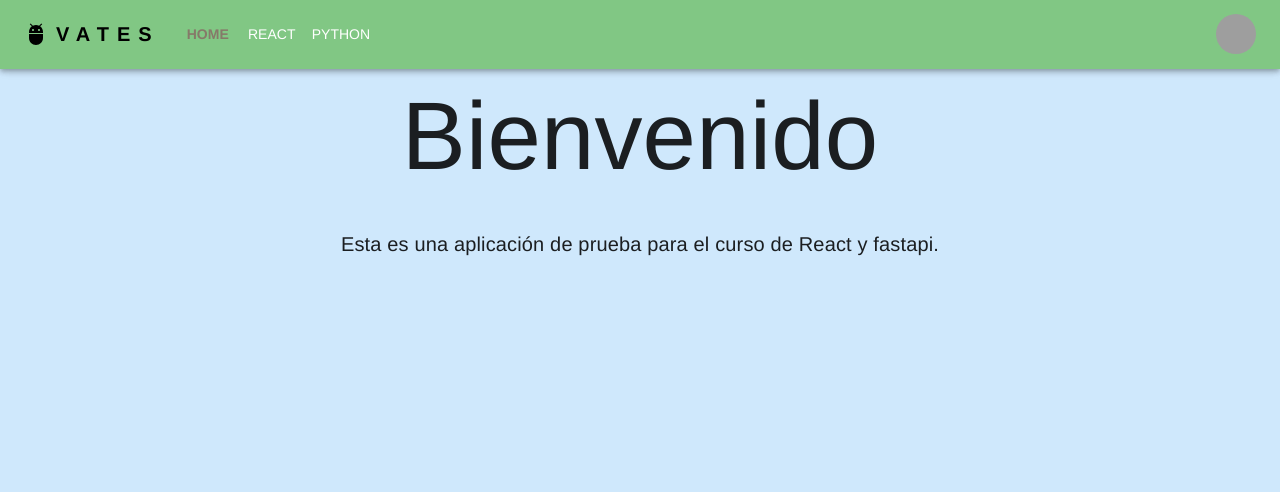
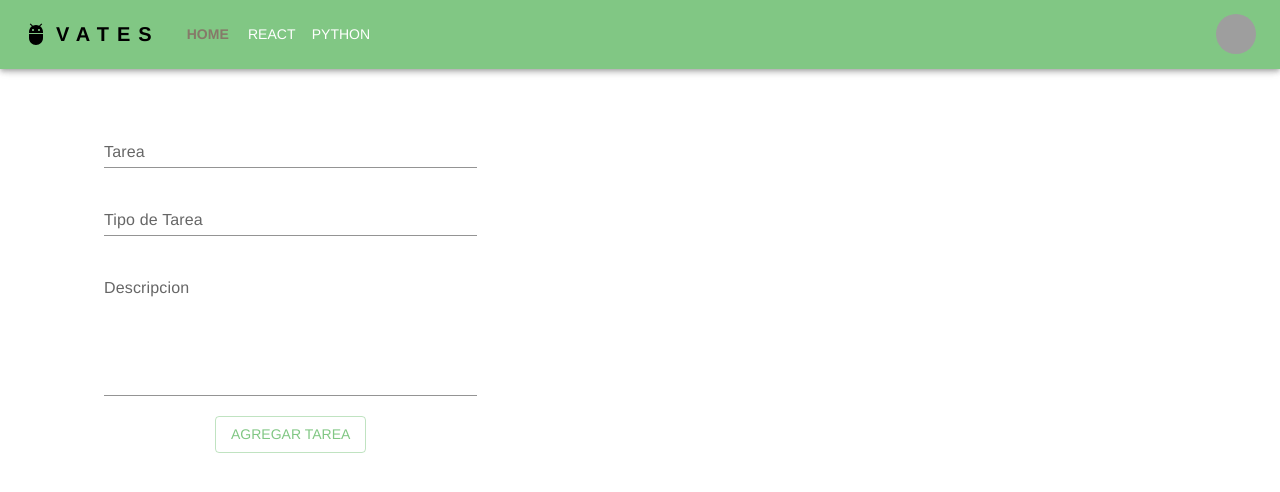
Before and after one commit to JuanErcole/pruebas-vates, a React (Vite) app: page / in a window 1280 px wide. Shown: the top 492 px of the page. Built offline with nearby package versions, Linux system fonts and the light colour scheme; grey boxes are pictures that could not be loaded.

Commit message:
cambios en el formulario(ver errores)

```diff
--- a/index.html
+++ b/index.html
@@ -2,11 +2,14 @@
 <html lang="es">
   <head>
     <meta charset="UTF-8" />
-    <link rel="icon" type="image/svg+xml" href="/vite.svg" />
+    <link
+      rel="stylesheet"
+      href="https://fonts.googleapis.com/icon?family=Material+Icons"
+    />
     <meta name="viewport" content="width=device-width, initial-scale=1.0" />
-    <title>Vite + React</title>
+    <title></title>
   </head>
-  <body style='background-color: #cfe8fc'>
+  <body>
     <div id="root"></div>
     <script type="module" src="/src/main.jsx"></script>
   </body>
--- a/package.json
+++ b/package.json
@@ -10,8 +10,8 @@
     "preview": "vite preview"
   },
   "dependencies": {
-    "@emotion/react": "^11.10.8",
-    "@emotion/styled": "^11.10.8",
+    "@emotion/react": "^11.11.0",
+    "@emotion/styled": "^11.11.0",
     "@fontsource/montserrat": "^4.5.14",
     "@mui/icons-material": "^5.11.16",
     "@mui/material": "^5.12.3",
@@ -21,7 +21,7 @@
     "react-dom": "^18.2.0",
     "react-lottie": "^1.2.3",
     "react-router-dom": "^6.11.1",
-    "styled-components": "^5.3.10"
+    "styled-components": "^6.0.0-rc.1"
   },
   "devDependencies": {
     "@types/react": "^18.0.28",
--- /dev/null
+++ b/src/App.css
@@ -0,0 +1,6 @@
+html {
+    box-sizing: border-box;
+  }
+  *, *:before, *:after {
+    box-sizing: inherit;
+  }
--- /dev/null
+++ b/src/components/Card.jsx
@@ -0,0 +1,29 @@
+import * as React from "react";
+import Card from "@mui/material/Card";
+import CardActions from "@mui/material/CardActions";
+import CardContent from "@mui/material/CardContent";
+import CardMedia from "@mui/material/CardMedia";
+import DialogButton from "./DialogButton";
+import Typography from "@mui/material/Typography";
+import { IconButton } from "@mui/material";
+import DeleteIcon from '@mui/icons-material/Delete';
+
+
+export default function CardComponent({ id, name, desc, age, img, handleDelete }) {
+  return (
+    <Card sx={{ maxWidth: 400 }}>
+      <CardMedia sx={{ height: 250, width: 300 }} component='img' image={img} />
+      <CardContent>
+        <Typography variant="body2" color="text.secondary">
+          Hola me llamo {name} y tengo {age} años
+        </Typography>
+      </CardContent>
+      <CardActions>
+        <DialogButton name={name} desc={desc}/>
+        <IconButton aria-label="delete">
+          <DeleteIcon size="small" onClick={() => handleDelete(id)} />
+        </IconButton>
+      </CardActions>
+    </Card>
+  );
+}
--- /dev/null
+++ b/src/components/DialogButton.jsx
@@ -0,0 +1,89 @@
+import * as React from 'react';
+import PropTypes from 'prop-types';
+import Button from '@mui/material/Button';
+import { styled } from '@mui/material/styles';
+import Dialog from '@mui/material/Dialog';
+import DialogTitle from '@mui/material/DialogTitle';
+import DialogContent from '@mui/material/DialogContent';
+import DialogActions from '@mui/material/DialogActions';
+import IconButton from '@mui/material/IconButton';
+import CloseIcon from '@mui/icons-material/Close';
+import Typography from '@mui/material/Typography';
+
+const BootstrapDialog = styled(Dialog)(({ theme }) => ({
+  '& .MuiDialogContent-root': {
+    padding: theme.spacing(2),
+  },
+  '& .MuiDialogActions-root': {
+    padding: theme.spacing(1),
+  },
+}));
+
+function BootstrapDialogTitle(props) {
+  const { children, onClose, ...other } = props;
+
+  return (
+    <DialogTitle sx={{ m: 0, p: 2 }} {...other}>
+      {children}
+      {onClose ? (
+        <IconButton
+          aria-label="close"
+          onClick={onClose}
+          sx={{
+            position: 'absolute',
+            right: 8,
+            top: 8,
+            color: (theme) => theme.palette.grey[500],
+          }}
+        >
+          <CloseIcon />
+        </IconButton>
+      ) : null}
+    </DialogTitle>
+  );
+}
+
+BootstrapDialogTitle.propTypes = {
+  children: PropTypes.node,
+  onClose: PropTypes.func.isRequired,
+};
+
+export default function DialogButton(props) {
+  const [open, setOpen] = React.useState(false);
+
+  const handleClickOpen = () => {
+    setOpen(true);
+  };
+  const handleClose = () => {
+    setOpen(false);
+  };
+
+  return (
+    <div>
+      <Button variant="outlined" onClick={handleClickOpen}>
+        Ver Más
+      </Button>
+      <BootstrapDialog
+        onClose={handleClose}
+        aria-labelledby="customized-dialog-title"
+        open={open}
+      >
+        <BootstrapDialogTitle id="customized-dialog-title" onClose={handleClose}>
+          <Typography variant="h6" component="h2">
+            Información de {props.name}
+          </Typography>
+        </BootstrapDialogTitle>
+        <DialogContent dividers>
+          <Typography gutterBottom>
+            {props.desc}
+          </Typography>
+        </DialogContent>
+        <DialogActions>
+          <Button autoFocus onClick={handleClose}>
+            Volver
+          </Button>
+        </DialogActions>
+      </BootstrapDialog>
+    </div>
+  );
+}
--- /dev/null
+++ b/src/components/Form/ButtonsChanges.jsx
@@ -0,0 +1,22 @@
+import Button from "@mui/material/Button";
+import Box from "@mui/material/Box";
+import { FormEvents } from "./FormEvents";
+
+export function ButtonsGroup({ handleSubmit }) {
+  return (
+    <Box
+      sx={{
+        display: "flex",
+        flexDirection: "column",
+        alignItems: "center",
+        "& > *": {
+          m: 1,
+        },
+      }}
+    >
+        <Button key="add" variant="outlined" type="submit" onClick={() => handleSubmit("add")}>
+          Agregar Tarea
+        </Button>
+    </Box>
+  );
+}
--- /dev/null
+++ b/src/components/Form/Form.jsx
@@ -0,0 +1,93 @@
+import { Grid, TextField } from "@mui/material";
+import React, { useState } from "react";
+import { ButtonsGroup } from "./ButtonsChanges";
+
+
+
+const initialStateTasks = {
+  tasks: "",
+  typeTask: "",
+  description: "",
+};
+
+export const Form = ({ handleSubmit }) => {
+  const [inputsTasks, setInputs] = useState(initialStateTasks);
+
+  const { tasks, typeTask, description } = inputsTasks;
+
+  const handleInputChange = ({ target }) => {
+    const { name, value } = target;
+    setInputs({
+      ...inputsTasks,
+      [name]: value,
+    });
+  };
+
+  const onTaskEvent = (e) => {
+    e.preventDefault();
+    handleSubmit(
+      inputsTasks.tasks,
+      inputsTasks.typeTask,
+      inputsTasks.description
+    );
+    console.log("Tarea agregada:", inputsTasks);
+    setInputs(initialStateTasks);
+  };
+
+  return (
+    <>
+      <Grid
+        item
+        xs={4}
+        display="flex"
+        flexDirection="column"
+        justifyContent="center"
+        autoComplete="off"
+        sx={{
+          m: 5,
+        }}
+      >
+        <form
+          onSubmit={onTaskEvent}
+          style={{
+            display: "flex",
+            flexDirection: "column",
+            gap: "20px",
+          }}
+        >
+          <TextField
+            id="standard-basic"
+            type="text"
+            name="tasks"
+            value={tasks}
+            variant="standard"
+            label="Tarea"
+            onChange={handleInputChange}
+          />
+          <TextField
+            id="standard-basic"
+            variant="standard"
+            value={typeTask}
+            type="text"
+            name="typeTask"
+            label="Tipo de Tarea"
+            onChange={handleInputChange}
+          />
+          <TextField
+            id="standard-multiline-static"
+            multiline
+            rows={5}
+            variant="standard"
+            value={description}
+            type="message"
+            name="description"
+            label="Descripcion"
+            onChange={handleInputChange}
+          />
+          <ButtonsGroup handleSubmit={handleSubmit}/>
+        </form>
+
+      </Grid>
+    </>
+  );
+};
--- /dev/null
+++ b/src/components/Form/FormEvents.jsx
@@ -0,0 +1,54 @@
+import React from "react";
+import { Form } from "./Form";
+
+export const FormEvents = () => {
+
+   const [todos, setTodos] = useState([]);
+
+//   const handleDelete = (id) => {
+//     const newTodos = todos.filter(todo => todo.id !== id);
+//     setTodos(newTodos)
+//   }
+
+//   const handleCheck = (id) => {
+
+//     const newTodos = todos.map(todo => {
+//       if (todo.id === id) {
+//         return {
+//           ...todo,
+//           done: !todo.done
+//         }
+//       } else {
+//         return todo
+//       }
+//     })
+//     setTodos(newTodos)
+
+//   }
+
+  const handleSubmit = (tasks, typeTask, description) => {
+
+    setToDos([
+      ...toDos,
+      {
+        id: new Date().getTime(),
+        tasks,
+        typeTask,
+        description,
+        done: false,
+      },
+    ]);
+  };
+
+  return (
+    <>
+      <Grid container spacing={2} justifyContent="center">
+        <Grid item xs={12} textAlign="center">
+          <Typography variant="h2">Prueba Nro. 2</Typography>
+        </Grid>
+
+        <Form handleSubmit={handleSubmit} />
+      </Grid>
+    </>
+  );
+};
--- a/src/index.css
+++ b/src/index.css
@@ -1,3 +1,10 @@
 a{
   text-decoration: none;
 }
+
+html {
+  box-sizing: border-box;
+}
+*, *:before, *:after {
+  box-sizing: inherit;
+}
--- a/src/pages/HomePage/HomePage.jsx
+++ b/src/pages/HomePage/HomePage.jsx
@@ -1,31 +1,29 @@
-import React from 'react'
-import Grid from '@mui/material/Grid'
-import Typography from '@mui/material/Typography'
-
+import React from "react";
+import Grid from "@mui/material/Grid";
+import Typography from "@mui/material/Typography";
+import CardComponent from "../../components/Card";
+import { Form } from "../../components/Form/Form";
 
 
 export const HomePage = () => {
-
-
   return (
     <>
-      <Grid
-      container
-      textAlign='center'
-      spacing={2}
-      >
-      <Grid item xs={12}>
-        <Typography variant="h1">
+      <Grid container textAlign="center" spacing={2}>
+        {/* <Grid item xs={12}>
+          <Typography variant="h3" component="h1" m={4}>
             Bienvenido
           </Typography>
+
+          <CardComponent />
         </Grid>
         <Grid item xs={12}>
-        <Typography variant="h6" mt='20px'>
+          <Typography variant="h6" mt="20px">
             Esta es una aplicación de prueba para el curso de React y fastapi.
           </Typography>
-      </Grid>
+        </Grid> */}
+
+        <Form />
       </Grid>
     </>
-
-  )
-}
+  );
+};
```
Also changed, not shown: src/Users.jsx (added, +77 -0 lines), src/components/Form/TodoList.jsx (added), 1 other file (tests, documents, lock files or other folders). Lines whose indentation alone changed are shown as unchanged.
